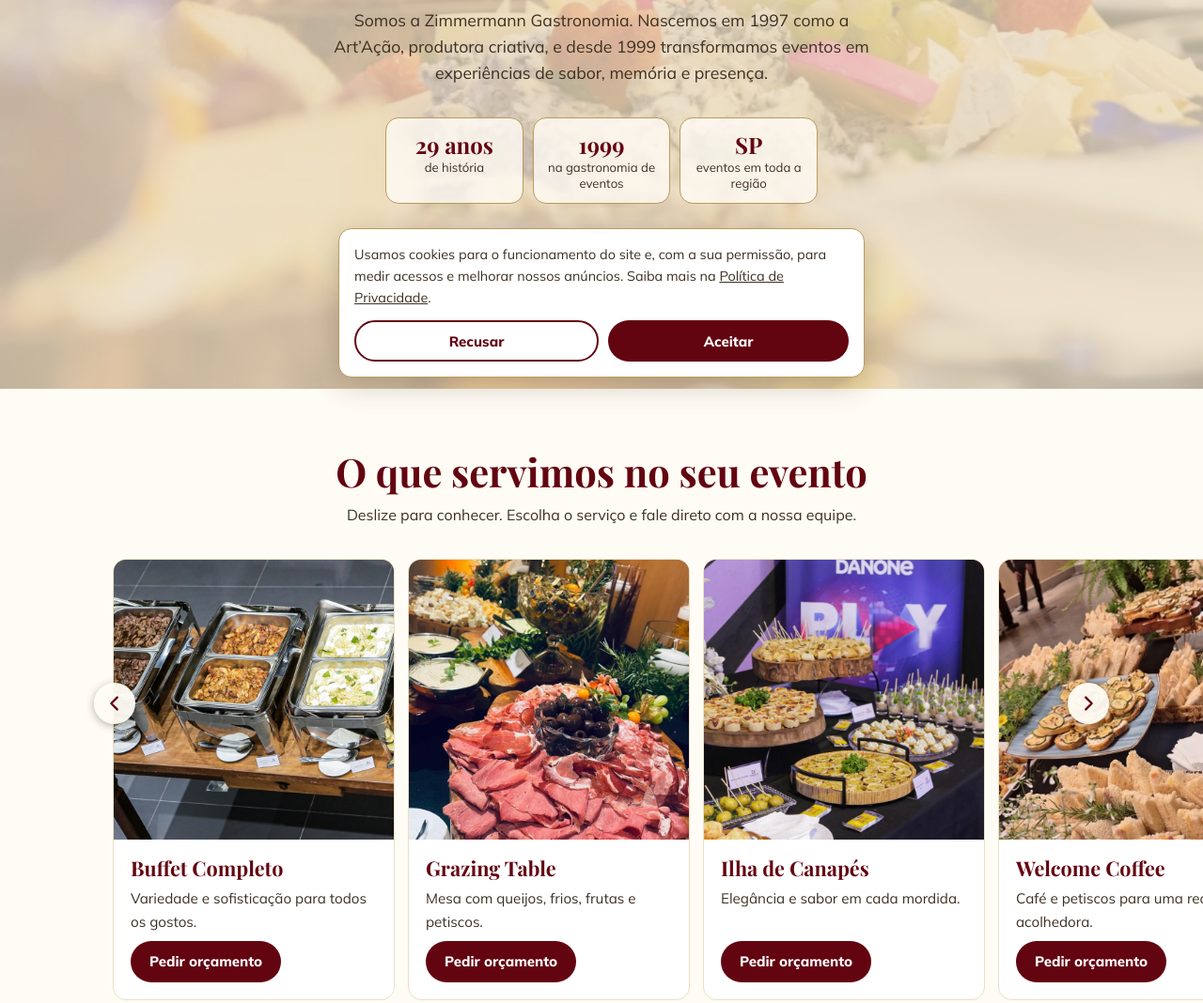
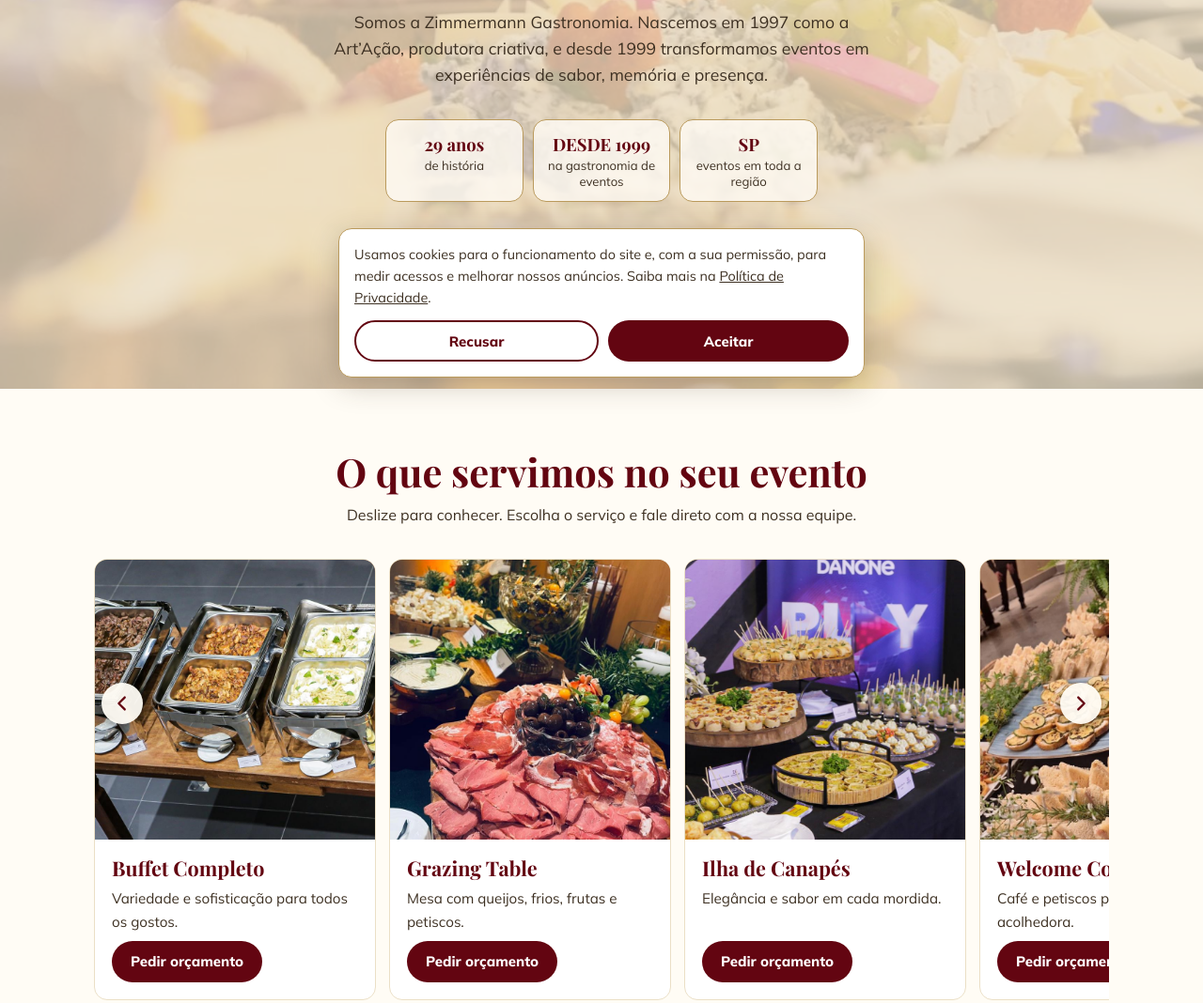
Before and after one commit to HatersXo777/Zimmermann, a plain HTML site: page index.html in a window 1280 px wide. Shown: the part 386-1454 px from the top of the page at 94% size. Drawn offline with nearby package versions, Linux system fonts and the light colour scheme.

Commit message:
Add files via upload

```diff
--- a/app.js
+++ b/app.js
@@ -11,7 +11,7 @@ var st=document.getElementById('serv');
 if(st)S.forEach(function(s,i){var d=document.createElement('article');d.className='slide';
 d.innerHTML='<div class="ph" style="--img:url('+s[2]+')" role="img" aria-label="'+s[0]+'"></div><div class="tx"><h3>'+s[0]+'</h3><p>'+s[1]+'</p><a class="btn sm" href="'+wa('Olá, vi o site da Zimmermann Gastronomia e gostaria de um orçamento de '+s[0]+' para o meu evento.')+'" target="_blank" rel="noopener">Pedir orçamento</a></div>';st.appendChild(d)});
 var pt=document.getElementById('prova');
-if(pt)[['/prova-1.jpg','Nossa equipe'],['/prova-2.jpg','GAC'],['/prova-3.jpg','NBA House'],['/prova-4.jpg','Danone Play'],['/prova-5.jpg','QuintoAndar'],['/prova-6.jpg','Morumbis'],['/prova-7.jpg','Aniversários'],['/prova-8.jpg','Cestas']].forEach(function(p){var d=document.createElement('figure');d.className='slide proof';d.innerHTML='<div class="ph" style="--img:url('+p[0]+')" role="img" aria-label="'+p[1]+'"></div><figcaption class="cap">'+p[1]+'</figcaption>';pt.appendChild(d)});
+if(pt)[['/prova-1.jpg','Um pouco da nossa equipe'],['/prova-2.jpg','GAC'],['/prova-3.jpg','NBA House'],['/prova-4.jpg','Danone Play'],['/prova-5.jpg','QuintoAndar'],['/prova-6.jpg','Morumbis'],['/prova-7.jpg','Aniversários'],['/prova-8.jpg','Cestas']].forEach(function(p){var d=document.createElement('figure');d.className='slide proof';d.innerHTML='<div class="ph" style="--img:url('+p[0]+')" role="img" aria-label="'+p[1]+'"></div><figcaption class="cap">'+p[1]+'</figcaption>';pt.appendChild(d)});
 /* carrossel */
 function car(id,auto){var t=document.getElementById(id);if(!t)return;var dots=document.getElementById(id+'-d'),sl=[].slice.call(t.children),idx=0,timer,rm=matchMedia('(prefers-reduced-motion:reduce)').matches;
 if(id==='prova')t.parentNode.classList.add('pr');['l','r'].forEach(function(s){var a=document.createElement('button');a.className='arr '+s;a.type='button';a.setAttribute('aria-label',s==='l'?'Anterior':'Próximo');a.innerHTML='<svg viewBox="0 0 24 24" fill="none" stroke="currentColor" stroke-width="2.5" stroke-linecap="round" stroke-linejoin="round"><path d="'+(s==='l'?'M15 5l-7 7 7 7':'M9 5l7 7-7 7')+'"/></svg>';a.onclick=function(){go(idx+(s==='l'?-1:1));rs()};t.parentNode.appendChild(a)});
--- a/index.html
+++ b/index.html
@@ -13,7 +13,7 @@
 <div class="hero-in">
 <h1>A gastronomia que faz o seu evento ser lembrado</h1>
 <p>Somos a Zimmermann Gastronomia. Nascemos em 1997 como a Art’Ação, produtora criativa, e desde 1999 transformamos eventos em experiências de sabor, memória e presença.</p>
-<div class="hist"><div><strong>29 anos</strong><span>de história</span></div><div><strong>1999</strong><span>na gastronomia de eventos</span></div><div><strong>SP</strong><span>eventos em toda a região</span></div></div>
+<div class="hist"><div><strong>29 anos</strong><span>de história</span></div><div><strong>DESDE 1999</strong><span>na gastronomia de eventos</span></div><div><strong>SP</strong><span>eventos em toda a região</span></div></div>
 </div></section>
 <section id="servicos"><div class="sec-h wrap"><h2>O que servimos no seu evento</h2><p>Deslize para conhecer. Escolha o serviço e fale direto com a nossa equipe.</p></div>
 <div class="car"><div class="track" id="serv" tabindex="0" aria-label="Serviços"></div><div class="dots" id="serv-d"></div></div></section>
--- a/styles.css
+++ b/styles.css
@@ -25,7 +25,7 @@ a{color:inherit}
 .hero p{font-size:1.1rem;margin-bottom:12px;max-width:34em}
 .hist{display:flex;gap:10px;margin:22px 0 30px;width:100%;max-width:460px}
 .hist div{flex:1;background:rgba(255,252,245,.8);border:1px solid var(--gold);border-radius:var(--r);padding:12px 6px}
-.hist strong{display:block;font:700 1.5rem 'Playfair Display',serif;color:var(--vin)}
+.hist strong{display:block;font:700 clamp(.85rem,3.7vw,1.15rem)/1.5 'Playfair Display',serif;color:var(--vin);white-space:nowrap}
 .hist span{font-size:.82rem;line-height:1.3;display:block}
 /* sections */
 section{padding:64px 0}
@@ -73,9 +73,9 @@ footer a{text-decoration:none;border-bottom:1px solid rgba(235,223,198,.35)}
 .e404{min-height:100svh;display:flex;flex-direction:column;align-items:center;justify-content:center;text-align:center;padding:24px;gap:14px}
 .e404 .n{font:700 clamp(5rem,28vw,9rem)/1 'Playfair Display',serif;color:var(--gold)}
 .e404 div{display:flex;gap:10px;flex-wrap:wrap;justify-content:center;margin-top:10px}
-@media(min-width:760px){.car{--cw:300px;--pad:max(20px,calc((100% - 1080px)/2 + 20px))}.track{padding-left:var(--pad);padding-right:20px;scroll-padding-left:var(--pad)}.slide{scroll-snap-align:start}.fgrid{grid-template-columns:1.2fr 1fr 1fr}.hero-in{padding-top:0}.slide .btn.sm{width:auto;align-self:flex-start}}
+@media(min-width:760px){.car{--cw:300px;max-width:1080px;margin:0 auto}.track{padding-left:0;padding-right:0;scroll-padding-left:0}.slide{scroll-snap-align:start}.fgrid{grid-template-columns:1.2fr 1fr 1fr}.hero-in{padding-top:0}.slide .btn.sm{width:auto;align-self:flex-start}}
 @media(prefers-reduced-motion:reduce){html{scroll-behavior:auto}}
 
-.arr{position:absolute;top:calc(var(--cw)*.5 - 14px);z-index:2;width:44px;height:44px;border-radius:50%;border:0;background:rgba(255,252,245,.95);color:var(--vin);box-shadow:0 2px 10px rgba(0,0,0,.3);display:grid;place-items:center;cursor:pointer;padding:0}.arr:hover{background:#fff}.arr svg{width:22px;height:22px}.arr.l{left:8px}.arr.r{right:8px}.car.pr .arr{top:calc(var(--cw)*.625 - 14px)}@media(min-width:760px){.arr.l{left:max(8px,calc(50% - 540px))}.arr.r{right:max(8px,calc(50% - 540px))}}
+.arr{position:absolute;top:calc(var(--cw)*.5 - 14px);z-index:2;width:44px;height:44px;border-radius:50%;border:0;background:rgba(255,252,245,.95);color:var(--vin);box-shadow:0 2px 10px rgba(0,0,0,.3);display:grid;place-items:center;cursor:pointer;padding:0}.arr:hover{background:#fff}.arr svg{width:22px;height:22px}.arr.l{left:8px}.arr.r{right:8px}.car.pr .arr{top:calc(var(--cw)*.625 - 14px)}
 
 .logo{display:inline-block;line-height:0}.logo img{height:88px;width:auto;display:block}.hero header .wrap{text-align:center}footer .logo{margin-bottom:16px}footer .logo img{height:96px}.page .logo img{height:80px}.e404 .logo img{height:120px}
```
